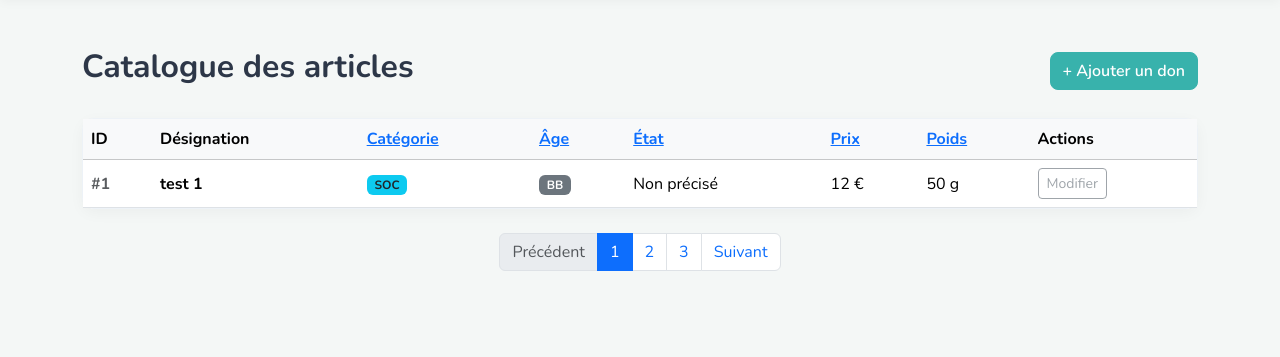
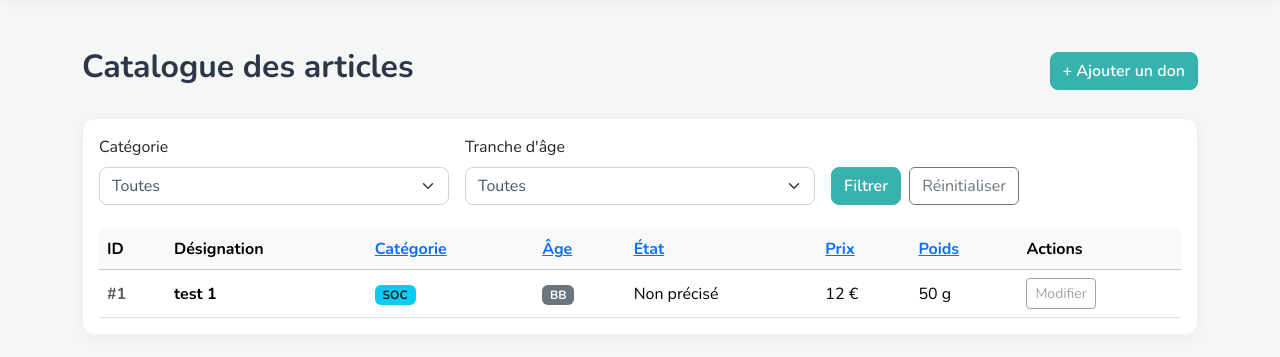
Before and after one commit to lclerc561/CrazyCharlie, a PHP site: page /admin/catalogue in a window 1280 px wide. Shown: the part 59-416 px from the top of the page. Run offline with PHP 8.4, Linux system fonts and the light colour scheme; data comes from the database, SQL or seed files in the repository.

Commit message:
ajout de la selection

```diff
--- a/toyboxing-app/views/admin/catalogue.php
+++ b/toyboxing-app/views/admin/catalogue.php
@@ -1,57 +1,124 @@
+<?php
+$currentCategorie = $currentCategorie ?? '';
+$currentAge = $currentAge ?? '';
+$currentSort = $currentSort ?? '';
+$currentOrder = $currentOrder ?? 'ASC';
+
+$queryParams = $_GET ?? [];
+?>
+
 <div class="d-flex justify-content-between align-items-center mb-4">
     <h2>Catalogue des articles</h2>
     <a href="/admin/article/ajouter" class="btn btn-primary">+ Ajouter un don</a>
 </div>
 
 <div class="card">
-    <div class="card-body p-0">
+    <div class="card-body">
+
+        <!-- FILTRES -->
+        <form method="GET" class="row g-3 mb-4">
+
+            <div class="col-md-4">
+                <label class="form-label">Catégorie</label>
+                <select name="categorie" class="form-select">
+                    <option value="">Toutes</option>
+                    <option value="SOC" <?= $currentCategorie === 'SOC' ? 'selected' : '' ?>>SOC</option>
+                    <option value="FIG" <?= $currentCategorie === 'FIG' ? 'selected' : '' ?>>FIG</option>
+                    <option value="CON" <?= $currentCategorie === 'CON' ? 'selected' : '' ?>>CON</option>
+                    <option value="EXT" <?= $currentCategorie === 'EXT' ? 'selected' : '' ?>>EXT</option>
+                    <option value="EVL" <?= $currentCategorie === 'EVL' ? 'selected' : '' ?>>EVL</option>
+                    <option value="LIV" <?= $currentCategorie === 'LIV' ? 'selected' : '' ?>>LIV</option>
+                </select>
+            </div>
+
+            <div class="col-md-4">
+                <label class="form-label">Tranche d'âge</label>
+                <select name="age" class="form-select">
+                    <option value="">Toutes</option>
+                    <option value="BB" <?= $currentAge === 'BB' ? 'selected' : '' ?>>BB</option>
+                    <option value="PE" <?= $currentAge === 'PE' ? 'selected' : '' ?>>PE</option>
+                    <option value="EN" <?= $currentAge === 'EN' ? 'selected' : '' ?>>EN</option>
+                    <option value="AD" <?= $currentAge === 'AD' ? 'selected' : '' ?>>AD</option>
+                </select>
+            </div>
+
+            <div class="col-md-4 d-flex align-items-end">
+                <button type="submit" class="btn btn-primary me-2">Filtrer</button>
+                <a href="/admin/catalogue" class="btn btn-outline-secondary">Réinitialiser</a>
+            </div>
+
+        </form>
+
+        <!-- TABLE -->
         <div class="table-responsive">
             <table class="table table-hover align-middle mb-0">
                 <thead class="table-light">
                     <tr>
                         <th>ID</th>
                         <th>Désignation</th>
-                        <th><a href="?sort=categorie&order=<?= ($currentSort === 'categorie' && $currentOrder === 'ASC') ? 'DESC' : 'ASC' ?>">Catégorie</a></th>
-                        <th><a href="?sort=age&order=<?= ($currentSort === 'age' && $currentOrder === 'ASC') ? 'DESC' : 'ASC' ?>">Âge</a></th>
-                        <th><a href="?sort=etat&order=<?= ($currentSort === 'etat' && $currentOrder === 'ASC') ? 'DESC' : 'ASC' ?>">État</a></th>
-                        <th><a href="?sort=prix&order=<?= ($currentSort === 'prix' && $currentOrder === 'ASC') ? 'DESC' : 'ASC' ?>">Prix</a></th>
-                        <th><a href="?sort=poids&order=<?= ($currentSort === 'poids' && $currentOrder === 'ASC') ? 'DESC' : 'ASC' ?>">Poids</a></th>
+
+                        <?php
+                        function sortLink($column, $label, $currentSort, $currentOrder, $queryParams) {
+                            $queryParams['sort'] = $column;
+                            $queryParams['order'] =
+                                ($currentSort === $column && $currentOrder === 'ASC') ? 'DESC' : 'ASC';
+
+                            $arrow = '';
+                            if ($currentSort === $column) {
+                                $arrow = $currentOrder === 'ASC' ? ' ▲' : ' ▼';
+                            }
+
+                            return '<a href="?' . http_build_query($queryParams) . '">' . $label . $arrow . '</a>';
+                        }
+                        ?>
+
+                        <th><?= sortLink('categorie', 'Catégorie', $currentSort, $currentOrder, $queryParams) ?></th>
+                        <th><?= sortLink('age', 'Âge', $currentSort, $currentOrder, $queryParams) ?></th>
+                        <th><?= sortLink('etat', 'État', $currentSort, $currentOrder, $queryParams) ?></th>
+                        <th><?= sortLink('prix', 'Prix', $currentSort, $currentOrder, $queryParams) ?></th>
+                        <th><?= sortLink('poids', 'Poids', $currentSort, $currentOrder, $queryParams) ?></th>
+
                         <th>Actions</th>
                     </tr>
                 </thead>
                 <tbody>
+
                     <?php if (!empty($articles)): ?>
                         <?php foreach ($articles as $art): ?>
                         <tr>
                             <td class="text-muted fw-bold">#<?= htmlspecialchars($art['id']) ?></td>
                             <td class="fw-bold"><?= htmlspecialchars($art['libelle']) ?></td>
-                            <td><span class="badge bg-info text-dark"><?= htmlspecialchars($art['categorie_nom'] ?? 'N/A') ?></span></td>
-                            <td><span class="badge bg-secondary"><?= htmlspecialchars($art['age']) ?></span></td>
+                            <td>
+                                <span class="badge bg-info text-dark">
+                                    <?= htmlspecialchars($art['categorie_nom'] ?? 'N/A') ?>
+                                </span>
+                            </td>
+                            <td>
+                                <span class="badge bg-secondary">
+                                    <?= htmlspecialchars($art['age']) ?>
+                                </span>
+                            </td>
                             <td><?= htmlspecialchars($art['etat'] ?? 'Non précisé') ?></td>
                             <td><?= htmlspecialchars($art['prix']) ?> €</td>
                             <td><?= htmlspecialchars($art['poids']) ?> g</td>
                             <td>
-                                <button class="btn btn-sm btn-outline-secondary" disabled>Modifier</button>
+                                <button class="btn btn-sm btn-outline-secondary" disabled>
+                                    Modifier
+                                </button>
                             </td>
                         </tr>
                         <?php endforeach; ?>
                     <?php else: ?>
                         <tr>
-                            <td colspan="8" class="text-center py-4 text-muted">Aucun article dans la base de données.</td>
+                            <td colspan="8" class="text-center py-4 text-muted">
+                                Aucun article dans la base de données.
+                            </td>
                         </tr>
                     <?php endif; ?>
+
                 </tbody>
             </table>
         </div>
+
     </div>
 </div>
-
-<nav aria-label="Pagination catalogue" class="mt-4">
-    <ul class="pagination justify-content-center">
-        <li class="page-item disabled"><a class="page-link" href="#">Précédent</a></li>
-        <li class="page-item active"><a class="page-link" href="#">1</a></li>
-        <li class="page-item"><a class="page-link" href="#">2</a></li>
-        <li class="page-item"><a class="page-link" href="#">3</a></li>
-        <li class="page-item"><a class="page-link" href="#">Suivant</a></li>
-    </ul>
-</nav>
```
Also changed, not shown: toyboxing-app/public/index.php (+32 -20 lines).
